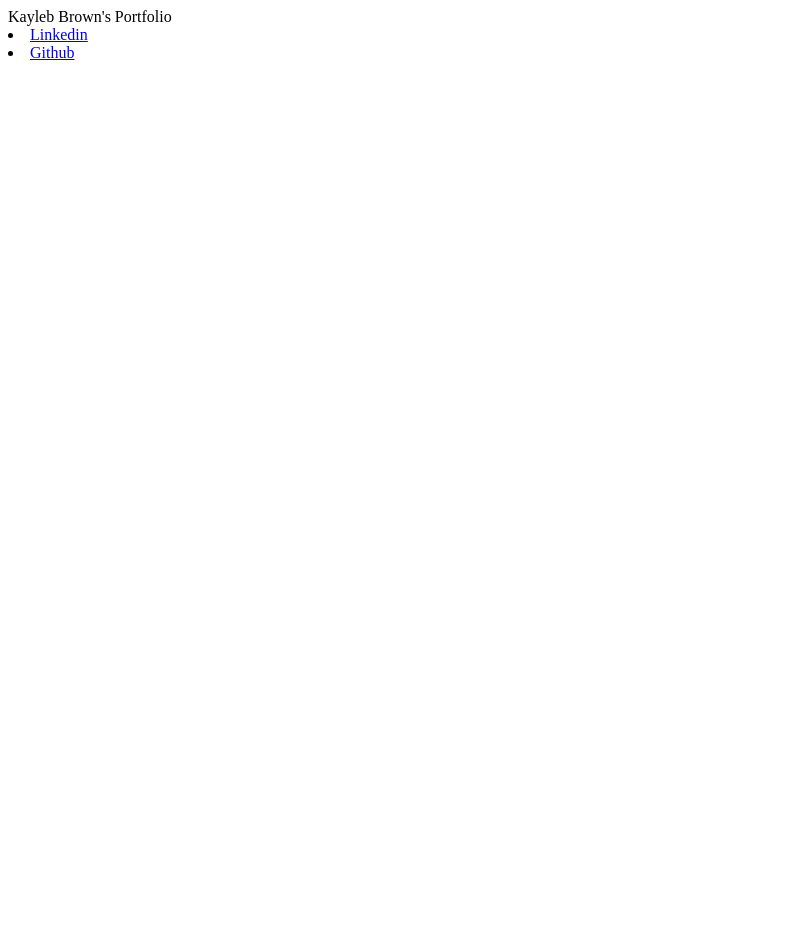
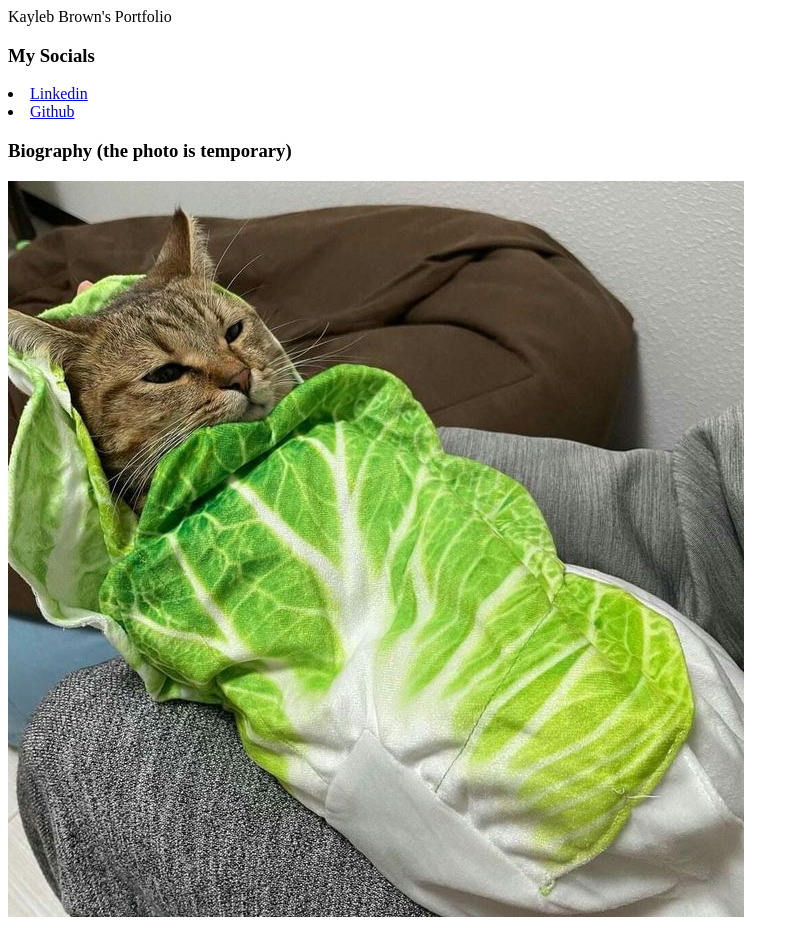
Before and after one commit to Stray-KB/Personal-Portfolio, a plain HTML site: page index.html in a window 1280 px wide. Shown: the whole page, without its empty margins (0-799 px from the left). Before the commit the page ends 800 px from the top, so only its background shows below. Drawn offline with Linux system fonts and the light colour scheme.

Commit message:
Update index.html

```diff
--- a/index.html
+++ b/index.html
@@ -10,6 +10,7 @@
 
         <main id="Portfolio">
             <section id="socials">
+                <h3>My Socials</h3>
                 <div class="card">
                 <li><a href="https://www.linkedin.com/in/teh-banana-man-9315a2337/">Linkedin</a></li>
                 <li><a href="https://github.com/Stray-KB">Github</a></li>
@@ -18,7 +19,8 @@
 
             <section id="bio">
                 <div class="card">
-                    <img src="" alt="">
+                    <h3>Biography (the photo is temporary)</h3>
+                    <img src="images/3f04cd0e138cc716680962bf096ac8b3.jpg" alt="me">
                 </div>
             </section>
         </main>
```
